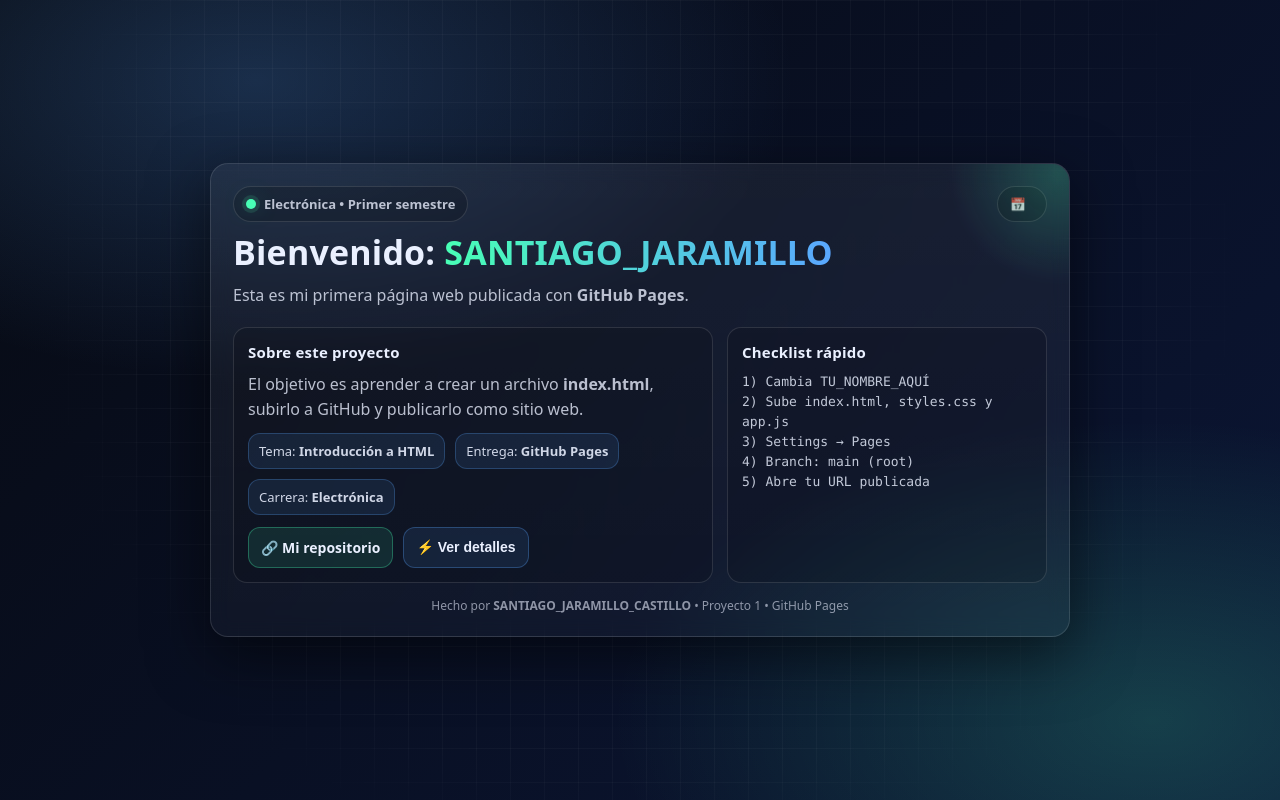
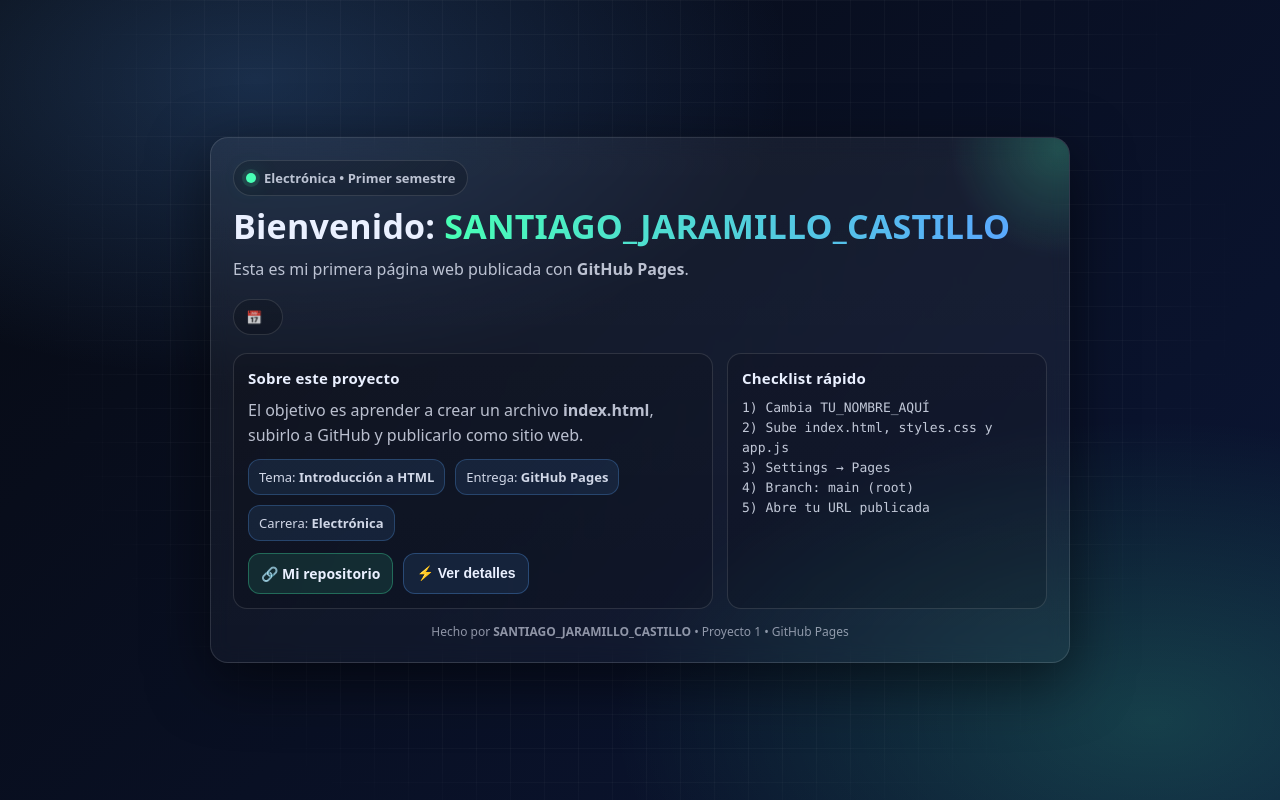
Before and after one commit to jarami27711/jarami2711, a plain HTML site: page index.html in a window 1280 px wide. Drawn offline with Linux system fonts and the light colour scheme; a script that the page names is missing.

Commit message:
Update index.html

```diff
--- a/index.html
+++ b/index.html
@@ -12,7 +12,7 @@
     <header class="top">
       <div>
         <div class="badge"><span class="dot"></span> Electrónica • Primer semestre</div>
-        <h1>Bienvenido: <span class="name">SANTIAGO_JARAMILLO</span></h1>
+        <h1>Bienvenido: <span class="name">SANTIAGO_JARAMILLO_CASTILLO</span></h1>
         <p>Esta es mi primera página web publicada con <strong>GitHub Pages</strong>.</p>
       </div>
 
```
